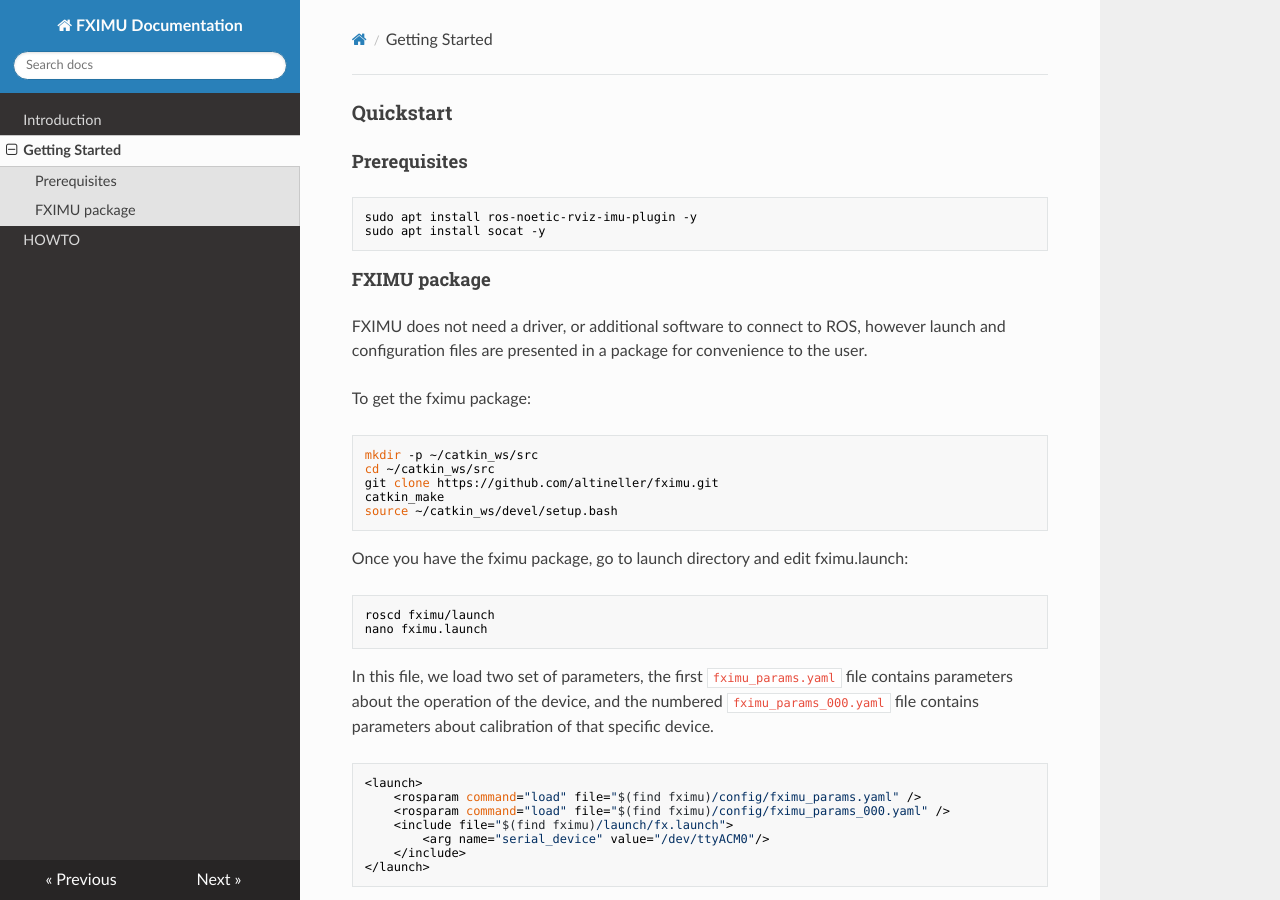
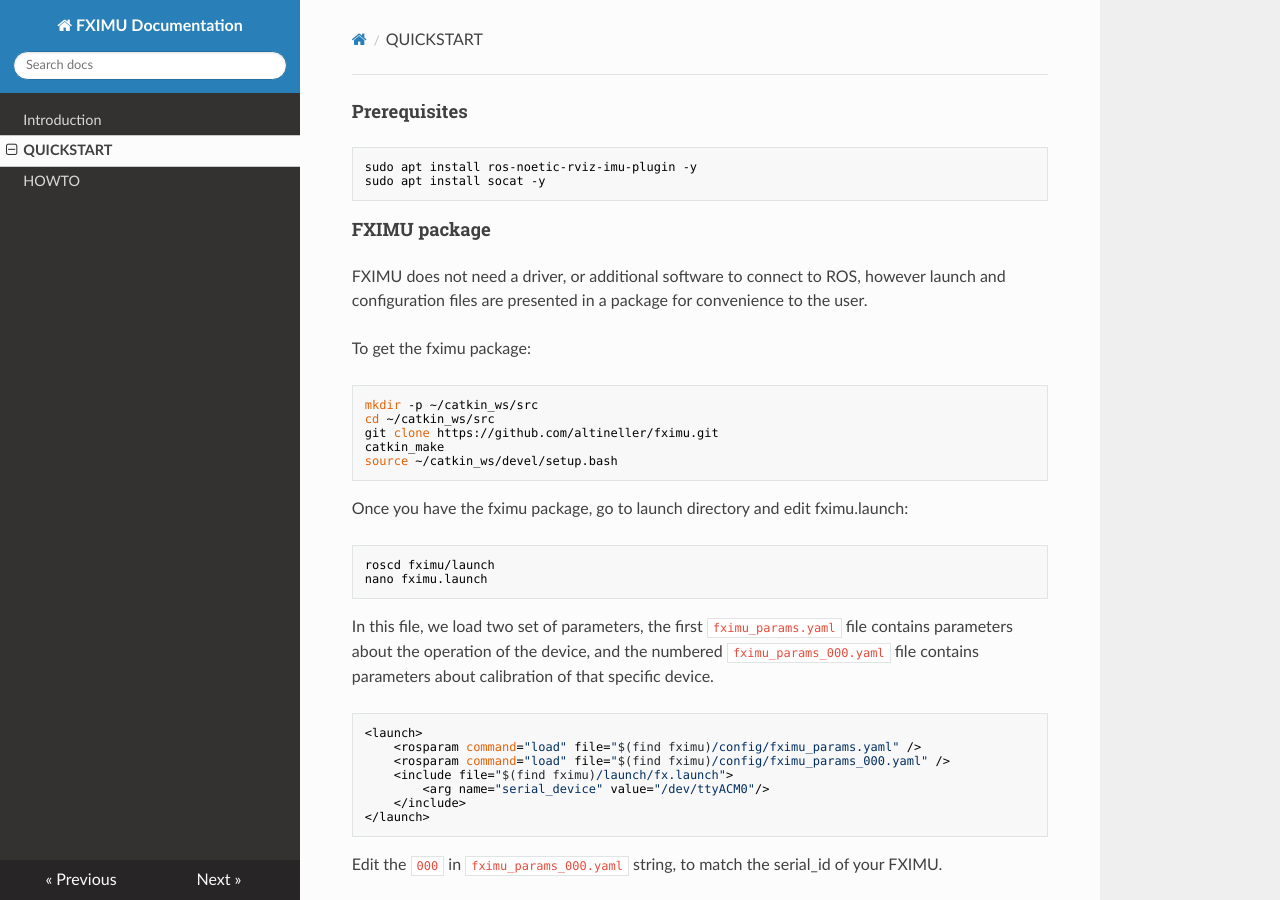
Before and after one commit to ROSRider/fximu_doc, an MkDocs documentation site: the page built from docs/QUICK.md, in a window 1280 px wide and 900 px high. Built offline with MkDocs 1.6.1, drawn with Linux system fonts in a browser that asks for light colours; nearby versions of some CDN libraries; old or Windows-style settings are respelled for this version of MkDocs.

Commit message:
index update

```diff
--- a/mkdocs.yml
+++ b/mkdocs.yml
@@ -1,6 +1,6 @@
 site_name: FXIMU Documentation
 pages:
 - Introduction: README.md
-- Getting Started: QUICK.md
+- QUICKSTART: QUICK.md
 - HOWTO: HOWTO.md
 theme: readthedocs
```
Also changed, not shown: docs/QUICK.md (+0 -2 lines).
